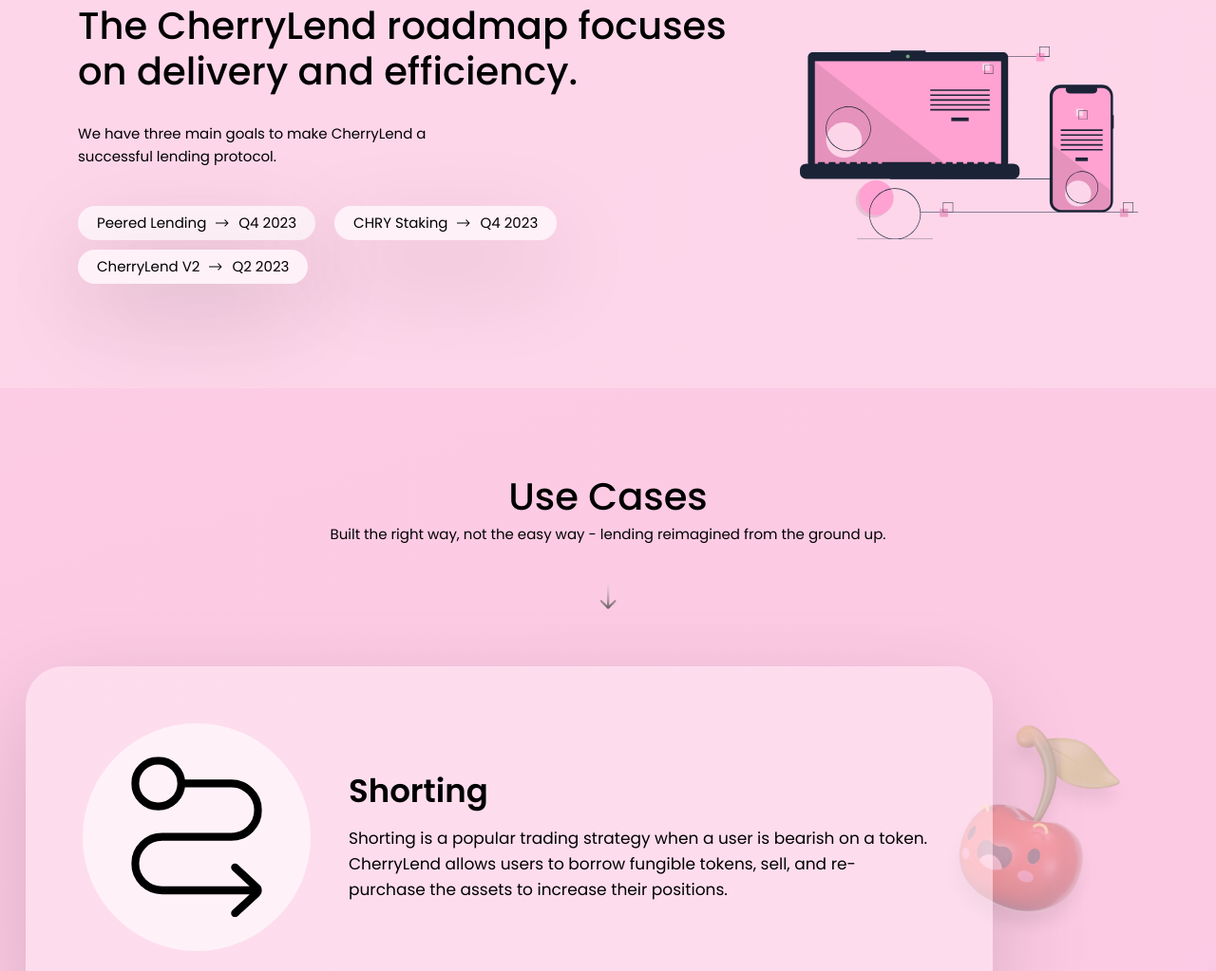
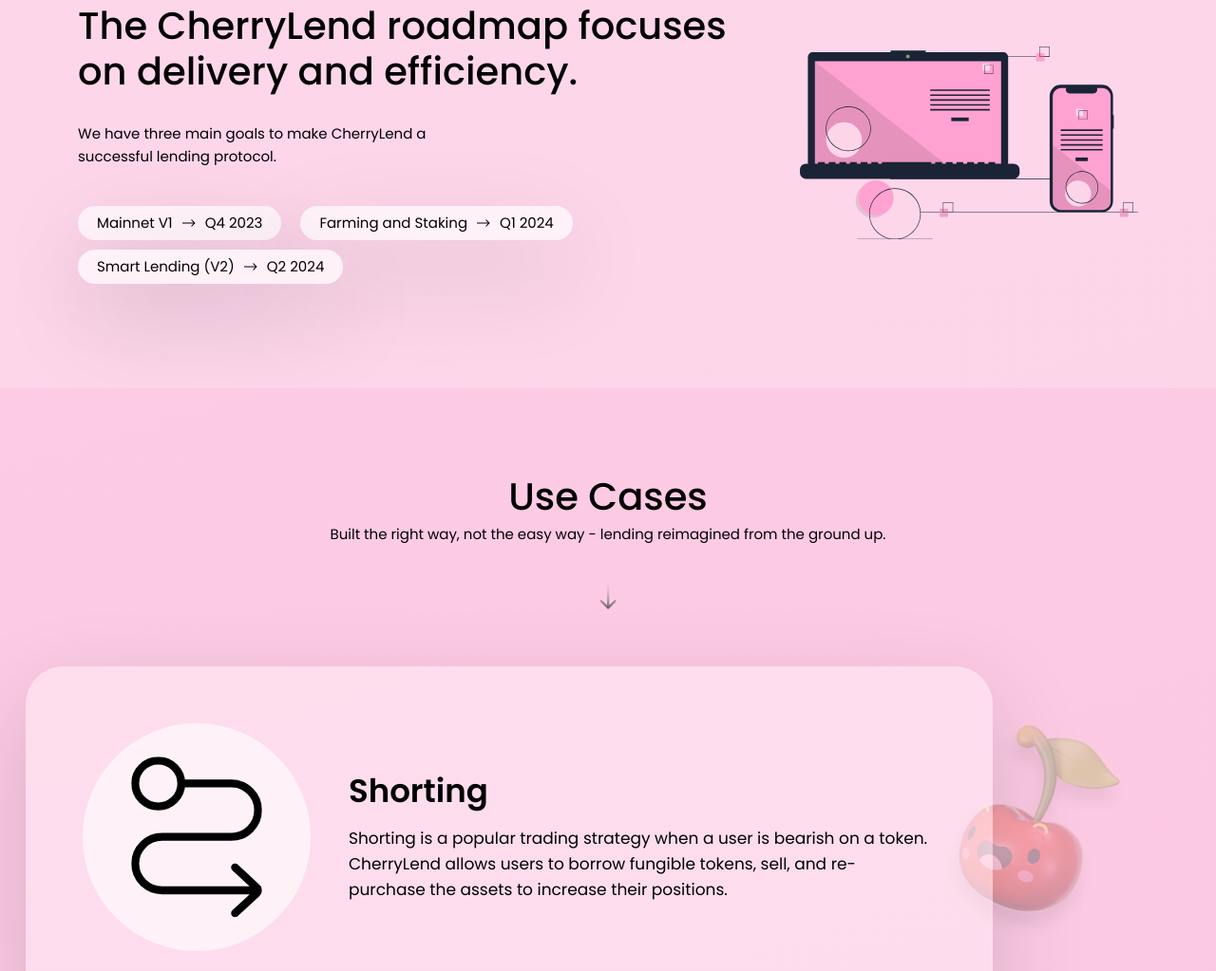
Before and after one commit to CherryLend/landing-page, a plain HTML site: page index.html in a window 1280 px wide. Shown: the part 2115-3138 px from the top of the page at 95% size. Drawn offline with Linux system fonts and the light colour scheme.

Commit message:
roadmap-updated

```diff
--- a/index.html
+++ b/index.html
@@ -355,7 +355,7 @@
           </div><!-- /.map-txt -->
           <div class="map-click">
             <div class="click-tab">
-              <span> Peered Lending </span>
+              <span> Mainnet V1  </span>
               <svg viewBox="0 0 14 8" fill="none" xmlns="http://www.w3.org/2000/svg">
                 <path
                   d="M13.3536 4.35355C13.5488 4.15829 13.5488 3.84171 13.3536 3.64645L10.1716 0.464465C9.97631 0.269203 9.65973 0.269203 9.46447 0.464465C9.2692 0.659727 9.2692 0.97631 9.46447 1.17157L12.2929 4L9.46447 6.82843C9.2692 7.02369 9.2692 7.34027 9.46447 7.53553C9.65973 7.7308 9.97631 7.7308 10.1716 7.53553L13.3536 4.35355ZM4.37114e-08 4.5L13 4.5L13 3.5L-4.37114e-08 3.5L4.37114e-08 4.5Z" />
@@ -366,24 +366,24 @@
             </div><!-- /.click-tab -->
 
             <div class="click-tab">
-              <span> CHRY Staking </span>
+              <span> Farming and Staking </span>
               <svg viewBox="0 0 14 8" fill="none" xmlns="http://www.w3.org/2000/svg">
                 <path
                   d="M13.3536 4.35355C13.5488 4.15829 13.5488 3.84171 13.3536 3.64645L10.1716 0.464465C9.97631 0.269203 9.65973 0.269203 9.46447 0.464465C9.2692 0.659727 9.2692 0.97631 9.46447 1.17157L12.2929 4L9.46447 6.82843C9.2692 7.02369 9.2692 7.34027 9.46447 7.53553C9.65973 7.7308 9.97631 7.7308 10.1716 7.53553L13.3536 4.35355ZM4.37114e-08 4.5L13 4.5L13 3.5L-4.37114e-08 3.5L4.37114e-08 4.5Z" />
               </svg>
               <span>
-                Q4 2023
+                Q1 2024
               </span>
             </div><!-- /.click-tab -->
 
             <div class="click-tab">
-              <span> CherryLend V2 </span>
+              <span> Smart Lending (V2) </span>
               <svg viewBox="0 0 14 8" fill="none" xmlns="http://www.w3.org/2000/svg">
                 <path
                   d="M13.3536 4.35355C13.5488 4.15829 13.5488 3.84171 13.3536 3.64645L10.1716 0.464465C9.97631 0.269203 9.65973 0.269203 9.46447 0.464465C9.2692 0.659727 9.2692 0.97631 9.46447 1.17157L12.2929 4L9.46447 6.82843C9.2692 7.02369 9.2692 7.34027 9.46447 7.53553C9.65973 7.7308 9.97631 7.7308 10.1716 7.53553L13.3536 4.35355ZM4.37114e-08 4.5L13 4.5L13 3.5L-4.37114e-08 3.5L4.37114e-08 4.5Z" />
               </svg>
               <span>
-                Q2 2023
+                Q2 2024
               </span>
             </div><!-- /.click-tab -->
 
```
